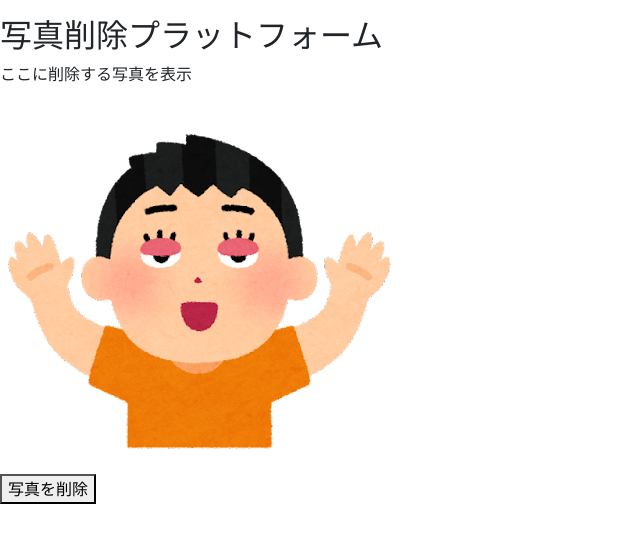
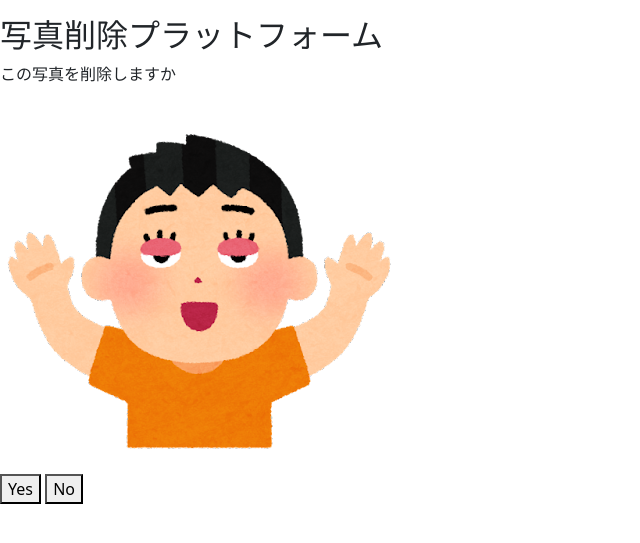
Before and after one commit to inanohashi/TeamSugoroku, a Django app: page /photo_share_app/photo_delete_platform/2 in a window 1280 px wide. Shown: the part 92-635 px from the top of the page, without its empty margins (0-640 px from the left). Run offline with Django 4.2, Linux system fonts and the light colour scheme; data comes from the database, SQL or seed files in the repository; both versions use the stored data as it was after the commit; some libraries are stand-ins or nearby versions.

Commit message:
ボタンの追加

```diff
--- a/photo_share_app/views.py
+++ b/photo_share_app/views.py
@@ -21,26 +21,28 @@ class platform_addClass(CreateView):
     form_class = photo_add_form
     success_url = "/photo_share_app/photo_platform"#写真を追加した後の遷移先
 
-#削除する写真を表示するview
+#削除画面を表示するview
 def platform_deleteview(request, pk):
 
     #postされたら画像を削除
     if request.POST:
-        #delteする写真をdelte_photoに格納
-        delte_photo = all_pictures.objects.get(id=pk)
-        delte_photo.delete()
+        #delete_yes_buttonが押されたとき
+        if "delete_yes_button" in request.POST:
+            #delteする写真をdelte_photoに格納して削除
+            delte_photo = all_pictures.objects.get(id=pk)
+            delte_photo.delete()
 
-        #写真を削除した後の遷移先
-        picture_list = all_pictures.objects.all()
-        return render(request, 'platform/photo_platform.html', {'picture_list':picture_list})
+            #写真を削除した後の遷移先
+            picture_list = all_pictures.objects.all()
+            return render(request, 'platform/photo_platform.html', {'picture_list':picture_list})
+
+        #delete_no_buttonが押されたとき
+        elif "delete_no_button" in request.POST:
+            #写真を削除しないときの遷移先
+            picture_list = all_pictures.objects.all()
+            return render(request, 'platform/photo_platform.html', {'picture_list':picture_list})
 
     #GETの場合の処理
     else:
         photo_path = all_pictures.objects.get(id=pk)
         return render(request, 'platform/photo_delete_platform.html', {'photo_path':photo_path})
-
-
-
-
-
-#変更試し
--- a/templates/platform/photo_delete_platform.html
+++ b/templates/platform/photo_delete_platform.html
@@ -11,13 +11,14 @@
 <!-- ここの内容は継承先が記載する -->
 <h2>写真削除プラットフォーム</h2>
 
-<p>ここに削除する写真を表示</p>
+<p>この写真を削除しますか</p>
 
 <!--写真のパスをall_picturesテーブルから取得しpicture_listに代入-->
 
 <!--viewの引数で渡されたpkの画像を表示-->
 <img src="/image/{{ photo_path.images }}" ><!--all_picturesの写真のパスはカラム名imagesで取得!!-->
 <form method="POST" >{% csrf_token %}
-    <button type="submit">写真を削除</button>
+    <button type="submit" name="delete_yes_button" value="yes">Yes</button>
+    <button type="submit" name="delete_no_button" value="no">No</button>
 </form>
 {% endblock %}
--- a/templates/platform/photo_platform.html
+++ b/templates/platform/photo_platform.html
@@ -25,4 +25,6 @@
 </div>
 {% endfor %}
 
+
+
 {% endblock %}
```
Also changed, not shown: templates/platform/photo_add_platform.html (+7 -0 lines), db.sqlite3.
